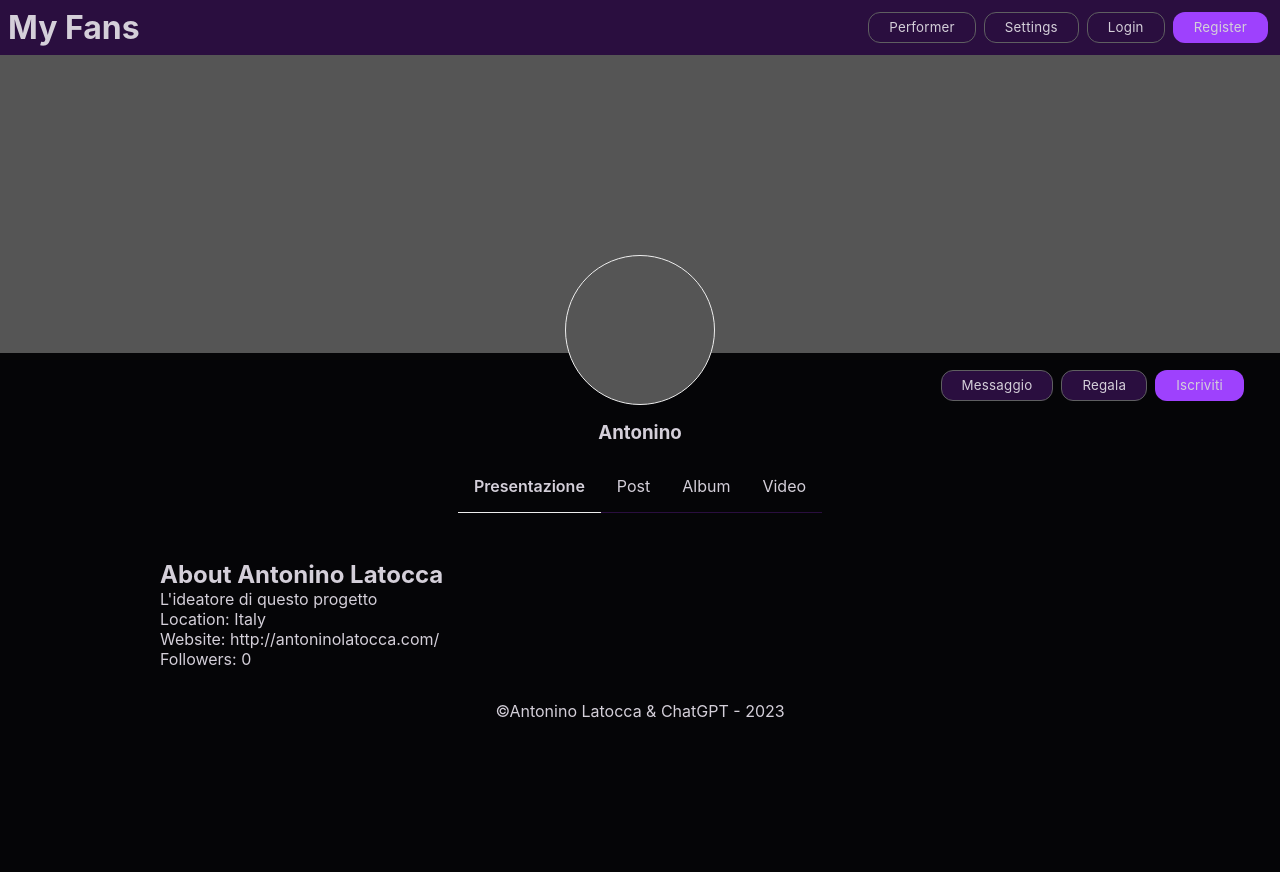
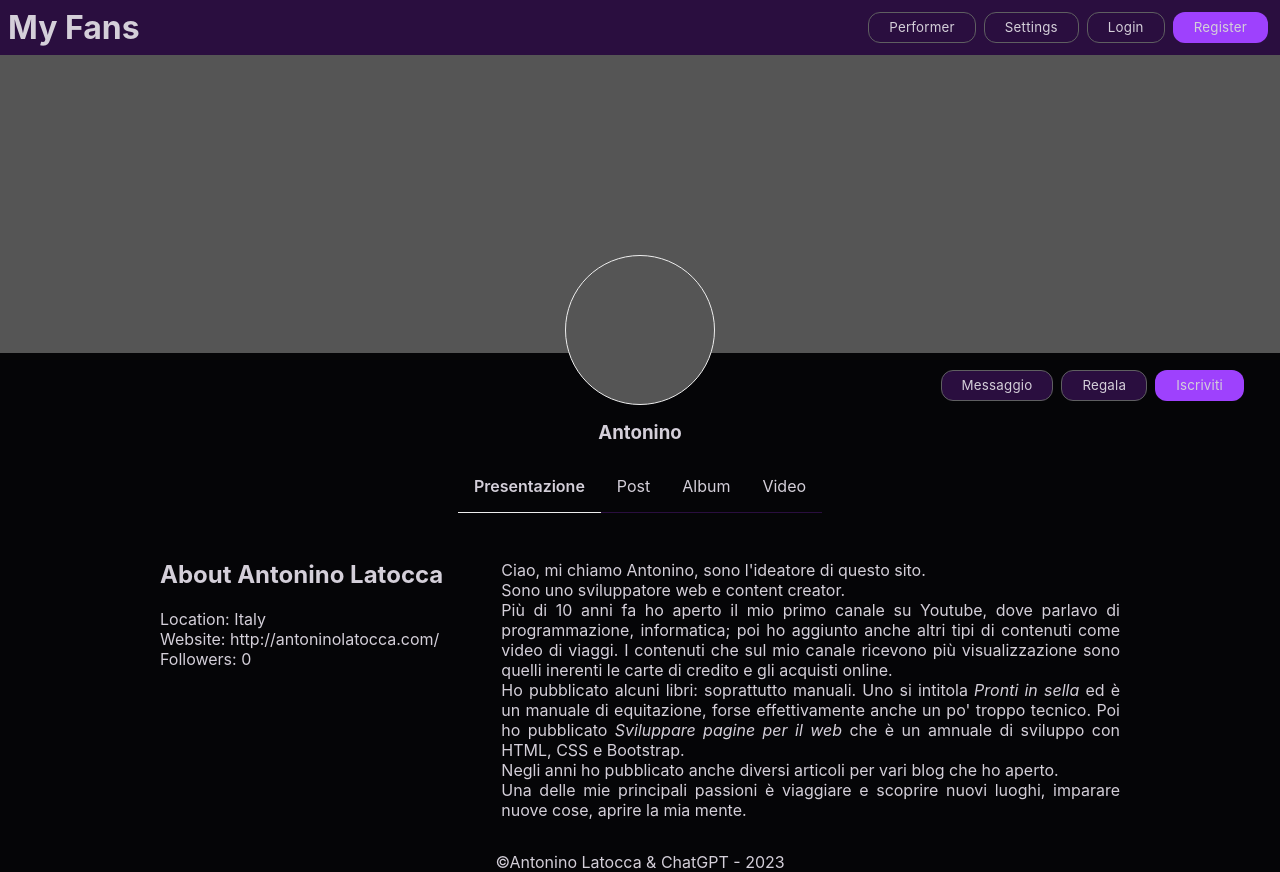
Before and after one commit to antoninolatocca/my-fans, a React (Create React App) app: page /performers/1 in a window 1280 px wide. Before the commit the page ends 800 px from the top, so only its background shows below. Built offline with nearby package versions, Linux system fonts and the light colour scheme.

Commit message:
Two columns in performer-info

```diff
--- a/src/App.css
+++ b/src/App.css
@@ -72,12 +72,26 @@ input, textarea {
   font-weight: 400;
 }
 
+input[type="checkbox"] {
+  aspect-ratio: 1;
+  height: 32px;
+  width: 32px;
+  accent-color: transparent;
+  float: left;
+  margin-right: 0.5rem;
+}
+
 label {
   font-size: 80%;
   color: #999;
   margin-top: 1rem;
   font-weight: 300;
 }
+
+label.checkbox-description {
+  font-size: 90%;
+}
+
 
 /* Bottoni */
 
@@ -104,6 +118,10 @@ button {
   user-select: none;
   letter-spacing: .013rem;
   line-height: 1.813rem;
+}
+
+button[type="submit"] {
+  margin-top: 1rem;
 }
 
 .dark-button {
--- a/src/components/auth/RegisterForm.js
+++ b/src/components/auth/RegisterForm.js
@@ -92,9 +92,11 @@ const RegisterForm = ({isHome = false}) => {
             autoComplete='off'
           />
         </div>
-        <div className='form-group'>
-          <input type='checkbox' required /> I accept the Terms and Conditions
-          and Privacy Policy
+        <div className="form-group">
+          <label className='checkbox-description'>
+            <input type='checkbox' required /> I accept the Terms and Conditions
+            and Privacy Policy
+          </label>
         </div>
         <div className="text-center">
           <button type='submit' className='dark-button' value='Register'>Register</button>
--- a/src/components/performerProfile/PerformerProfile.css
+++ b/src/components/performerProfile/PerformerProfile.css
@@ -40,3 +40,19 @@
     width: 80%;
     margin: 1rem auto;
 }
+
+.performer-info-container {
+    display: grid;
+    grid-template-columns: 1fr 2fr; /* due colonne con rapporto 1:2 */
+    grid-gap: 2rem; /* spazio di 2 rem tra le colonne */
+}
+
+/**
+.performer-info-details {
+}
+**/
+
+.performer-info-presentation {
+    white-space: pre-wrap;
+    text-align: justify;
+}
--- a/src/components/performerProfile/PerformerProfileAbout.js
+++ b/src/components/performerProfile/PerformerProfileAbout.js
@@ -2,18 +2,27 @@ import React from 'react';
 
 const PerformerProfileAbout = ({ performer = {
   name: 'Antonino Latocca',
-  description: 'L\'ideatore di questo progetto',
   country: 'Italy',
   website: 'http://antoninolatocca.com/',
   followers: 0
 } }) => {
   return (
-    <div>
-      <h2>About {performer.name}</h2>
-      <p>{performer.description}</p>
-      <p>Location: {performer.country}</p>
-      {performer.website && <p>Website: {performer.website}</p>}
-      <p>Followers: {performer.followers}</p>
+    <div className="performer-info-container">
+      <div className="performer-info-details">
+        <h2>About {performer.name}</h2>
+        <br/>
+        <p>Location: {performer.country}</p>
+        {performer.website && <p>Website: {performer.website}</p>}
+        <p>Followers: {performer.followers}</p>
+      </div>
+      <div className="performer-info-presentation">
+          <p>Ciao, mi chiamo Antonino, sono l'ideatore di questo sito.</p>
+          <p>Sono uno sviluppatore web e content creator.</p>
+          <p>Più di 10 anni fa ho aperto il mio primo canale su Youtube, dove parlavo di programmazione, informatica; poi ho aggiunto anche altri tipi di contenuti come video di viaggi. I contenuti che sul mio canale ricevono più visualizzazione sono quelli inerenti le carte di credito e gli acquisti online.</p>
+          <p>Ho pubblicato alcuni libri: soprattutto manuali. Uno si intitola <em>Pronti in sella</em> ed è un manuale di equitazione, forse effettivamente anche un po' troppo tecnico. Poi ho pubblicato <em>Sviluppare pagine per il web</em> che è un amnuale di sviluppo con HTML, CSS e Bootstrap.</p>
+          <p>Negli anni ho pubblicato anche diversi articoli per vari blog che ho aperto.</p>
+          <p>Una delle mie principali passioni è viaggiare e scoprire nuovi luoghi, imparare nuove cose, aprire la mia mente.</p>
+      </div>
     </div>
   );
 };
```
